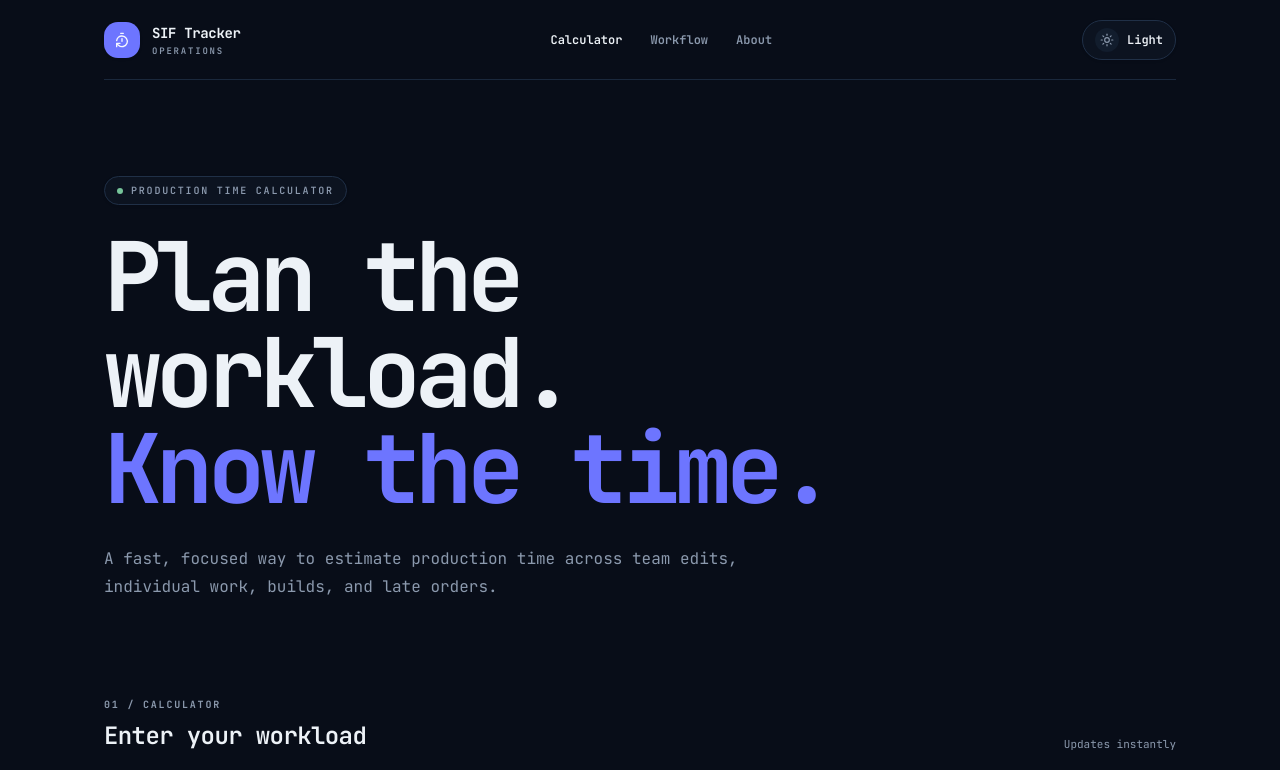
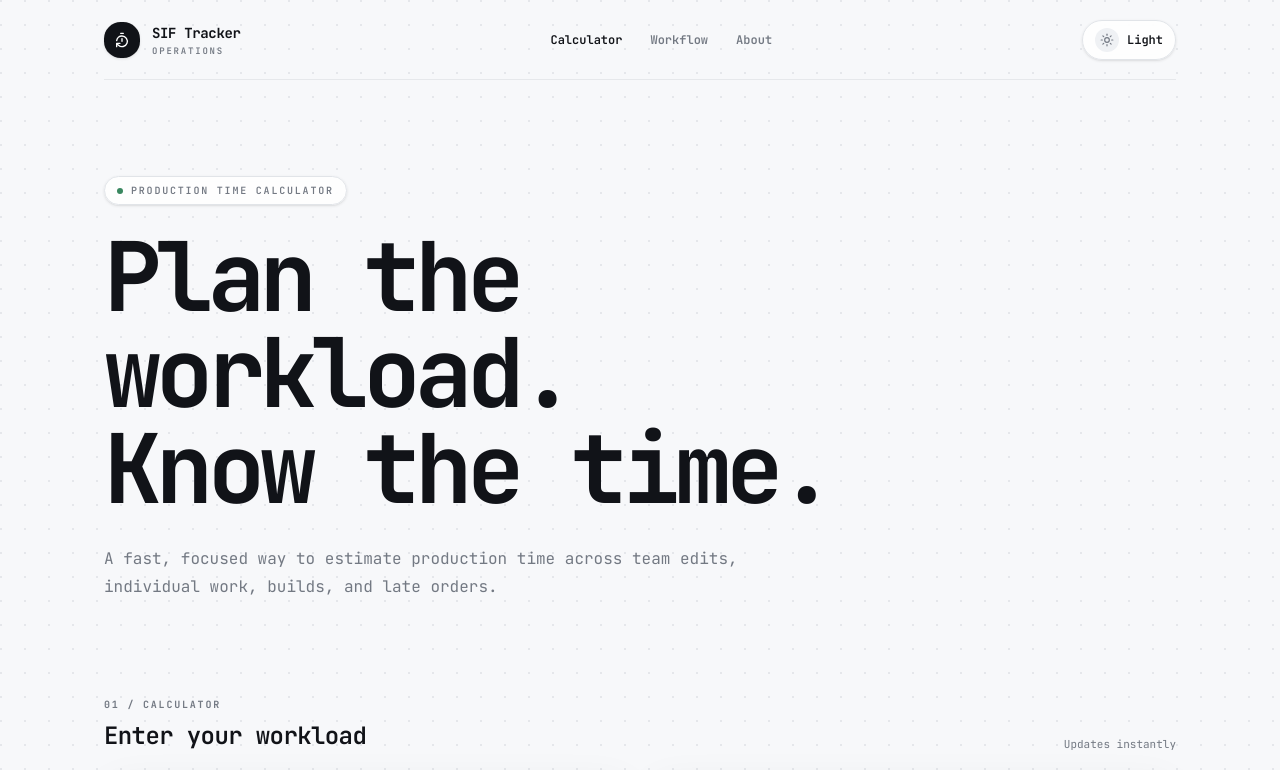
Before and after one commit to nicolelodeontv/siftracker, a Next.js app: page / in a window 1280 px wide. Shown: the top 770 px of the page. Built offline with nearby package versions, Linux system fonts and the light colour scheme.

Commit message:
Add light theme variables and visual polish

```diff
--- a/app/globals.css
+++ b/app/globals.css
@@ -52,78 +52,102 @@
 }
 
 :root {
-  --sif-yellow: #e7d47a;
-  --sif-red: #d47777;
-  --sif-green: #76c49a;
-  --sif-white: #edf2f7;
-  color-scheme: dark;
-  --background: #080d18;
-  --foreground: #edf2f7;
-  --card: #0e1624;
-  --card-foreground: #edf2f7;
-  --popover: #0e1624;
-  --popover-foreground: #edf2f7;
-  --primary: #6d75ff;
-  --primary-foreground: #f5f7ff;
-  --secondary: #121d2d;
-  --secondary-foreground: #edf2f7;
-  --muted: #121d2d;
-  --muted-foreground: #8b99ad;
-  --accent: #1c2b43;
-  --accent-foreground: #edf2f7;
-  --destructive: #d47777;
-  --border: #203047;
-  --input: #263750;
-  --ring: #7be7e7;
-  --chart-1: oklch(0.78 0.16 75);
-  --chart-2: oklch(0.72 0.12 155);
-  --chart-3: oklch(0.75 0.12 220);
-  --chart-4: oklch(0.76 0.14 310);
-  --chart-5: oklch(0.74 0.15 25);
-  --radius: 0.625rem;
-  --sidebar: oklch(0.235 0 0);
-  --sidebar-foreground: oklch(0.94 0 0);
-  --sidebar-primary: oklch(0.88 0.03 95);
-  --sidebar-primary-foreground: oklch(0.18 0 0);
-  --sidebar-accent: oklch(0.33 0 0);
-  --sidebar-accent-foreground: oklch(0.98 0 0);
-  --sidebar-border: oklch(1 0 0 / 12%);
-  --sidebar-ring: oklch(0.88 0.03 95);
+  color-scheme: light;
+  --background: #f7f8fa;
+  --foreground: #111318;
+  --card: #ffffff;
+  --card-foreground: #111318;
+  --popover: #ffffff;
+  --popover-foreground: #111318;
+  --primary: #111318;
+  --primary-foreground: #ffffff;
+  --secondary: #f0f1f3;
+  --secondary-foreground: #24262d;
+  --muted: #eff1f4;
+  --muted-foreground: #737983;
+  --accent: #e9ebef;
+  --accent-foreground: #111318;
+  --destructive: #c85c5c;
+  --border: #e1e4e8;
+  --input: #d8dce2;
+  --ring: #111318;
+  --chart-1: #c9a227;
+  --chart-2: #3d9b6f;
+  --chart-3: #5683c6;
+  --chart-4: #9562c9;
+  --chart-5: #d2684a;
+  --sif-yellow: #a88a18;
+  --sif-red: #b85f5f;
+  --sif-green: #39875f;
+  --sif-white: #1a1c20;
+  --grid-dot: #cfd4da;
+  --card-shadow: rgba(16, 24, 40, 0.06);
+  --primary-shadow: rgba(17, 19, 24, 0.14);
+  --radius: 0.75rem;
+  --sidebar: #ffffff;
+  --sidebar-foreground: #111318;
+  --sidebar-primary: #111318;
+  --sidebar-primary-foreground: #ffffff;
+  --sidebar-accent: #f0f1f3;
+  --sidebar-accent-foreground: #111318;
+  --sidebar-border: #e1e4e8;
+  --sidebar-ring: #111318;
 }
 
 .dark {
   color-scheme: dark;
-  --background: oklch(0.145 0 0);
-  --foreground: #d8d5cc;
-  --card: oklch(0.205 0 0);
-  --card-foreground: #d8d5cc;
-  --popover: oklch(0.205 0 0);
-  --popover-foreground: #d8d5cc;
-  --primary: oklch(0.922 0 0);
-  --primary-foreground: oklch(0.205 0 0);
-  --secondary: oklch(0.269 0 0);
-  --secondary-foreground: oklch(0.985 0 0);
-  --muted: oklch(0.269 0 0);
-  --muted-foreground: oklch(0.708 0 0);
-  --accent: oklch(0.269 0 0);
-  --accent-foreground: oklch(0.985 0 0);
-  --destructive: oklch(0.704 0.191 22.216);
-  --border: oklch(1 0 0 / 10%);
-  --input: oklch(1 0 0 / 15%);
-  --ring: oklch(0.556 0 0);
-  --chart-1: oklch(0.87 0 0);
-  --chart-2: oklch(0.556 0 0);
-  --chart-3: oklch(0.439 0 0);
-  --chart-4: oklch(0.371 0 0);
-  --chart-5: oklch(0.269 0 0);
-  --sidebar: oklch(0.205 0 0);
-  --sidebar-foreground: oklch(0.985 0 0);
-  --sidebar-primary: oklch(0.488 0.243 264.376);
-  --sidebar-primary-foreground: oklch(0.985 0 0);
-  --sidebar-accent: oklch(0.269 0 0);
-  --sidebar-accent-foreground: oklch(0.985 0 0);
-  --sidebar-border: oklch(1 0 0 / 10%);
-  --sidebar-ring: oklch(0.556 0 0);
+  --background: #080a0d;
+  --foreground: #f3f4f6;
+  --card: #101318;
+  --card-foreground: #f3f4f6;
+  --popover: #101318;
+  --popover-foreground: #f3f4f6;
+  --primary: #f3f4f6;
+  --primary-foreground: #0b0d10;
+  --secondary: #171a20;
+  --secondary-foreground: #f3f4f6;
+  --muted: #171a20;
+  --muted-foreground: #9298a3;
+  --accent: #1d2129;
+  --accent-foreground: #f3f4f6;
+  --destructive: #df7575;
+  --border: #252a33;
+  --input: #303642;
+  --ring: #f3f4f6;
+  --chart-1: #e2c44d;
+  --chart-2: #69c293;
+  --chart-3: #78a4e6;
+  --chart-4: #b080dd;
+  --chart-5: #e08362;
+  --sif-yellow: #e2c44d;
+  --sif-red: #df7575;
+  --sif-green: #69c293;
+  --sif-white: #f3f4f6;
+  --grid-dot: #2b3038;
+  --card-shadow: rgba(0, 0, 0, 0.24);
+  --primary-shadow: rgba(255, 255, 255, 0.07);
+  --sidebar: #101318;
+  --sidebar-foreground: #f3f4f6;
+  --sidebar-primary: #f3f4f6;
+  --sidebar-primary-foreground: #111318;
+  --sidebar-accent: #171a20;
+  --sidebar-accent-foreground: #f3f4f6;
+  --sidebar-border: #252a33;
+  --sidebar-ring: #f3f4f6;
+}
+
+html {
+  scroll-behavior: smooth;
+}
+
+body {
+  min-height: 100vh;
+  background: var(--background);
+}
+
+::selection {
+  background: var(--foreground);
+  color: var(--background);
 }
 
 @layer base {
```
